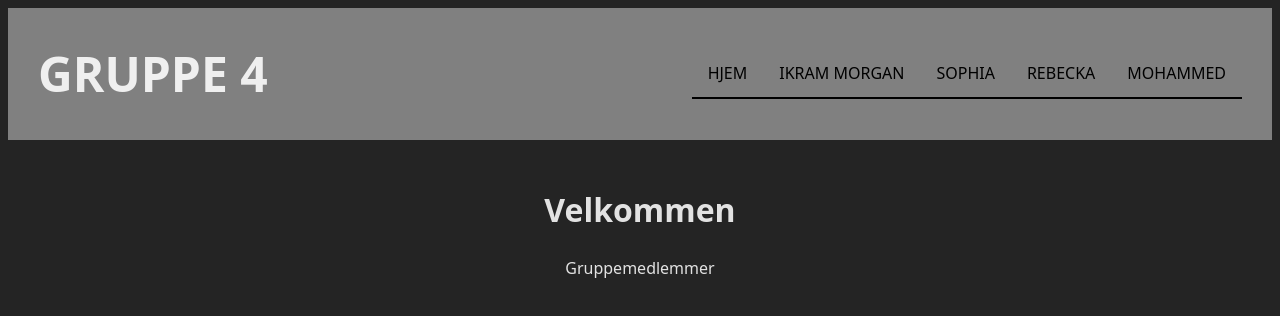
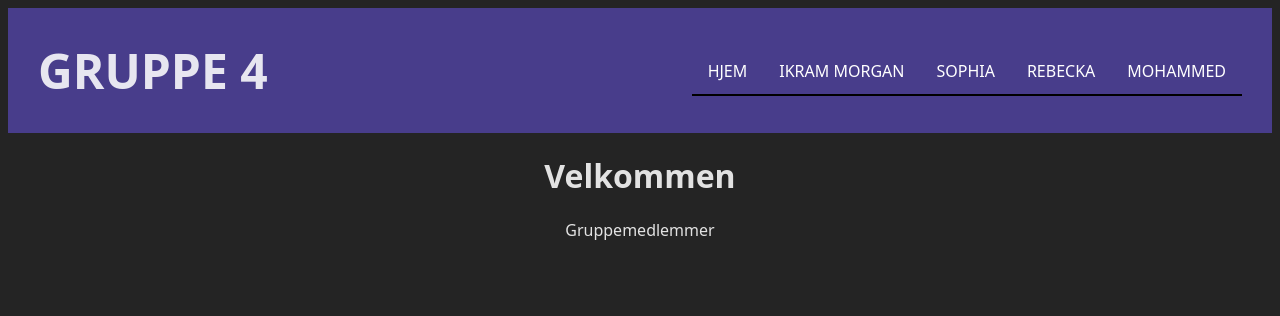
Before and after one commit to Caeum/Arbeidskrav-3_Gruppe4, a React (Vite) app: page / in a window 1280 px wide. Shown: the top 316 px of the page. Built offline with nearby package versions, Linux system fonts and the light colour scheme.

Commit message:
endring av css
gjort endringer av css, og finjustert gruppe pagen

```diff
--- a/src/App.jsx
+++ b/src/App.jsx
@@ -27,7 +27,7 @@ function App() {
             {/* Endring: Sender inn `profiles` til Meny-komponenten i stedet for `personer` for at profiles.js skal funke og blir skrevet inn i nettsiden*/}
           <Meny gruppeteam={gruppeteam} profiles={profiles} />
         </header>
-        <div className="innhold-app">
+        <div>
           <Routes>
             {/* Viser hjem-siden når path = "/" */}
             <Route path="/" element={<HomePage gruppeteam={gruppeteam} />} />
--- a/src/components/Gruppen.jsx
+++ b/src/components/Gruppen.jsx
@@ -26,7 +26,7 @@ function Gruppen({ person }) {
       {person.bio && <p>{person.bio}</p>}
       {/* Viser interesser, hvis lista finnes og ikke er tom */}
       {person.interesser && person.interesser.length > 0 && (
-        <div>
+        <div className="interesser">
           <h2>Interesser</h2>
           <ul>
             {person.interesser.map((interesse, index) => (
--- a/src/index.css
+++ b/src/index.css
@@ -1,6 +1,5 @@
 :root {
   font-family: system-ui, Avenir, Helvetica, Arial, sans-serif;
-  line-height: 1.5;
   font-weight: 400;
 
   color-scheme: light dark;
@@ -16,7 +15,6 @@
 a {
   text-transform: uppercase;
   padding: calc(0.5rem + 4px) 1rem;
-  display: inline-block;
   text-decoration: none;
   border-bottom: 2px solid #000;
 }
@@ -39,7 +37,7 @@ a:hover {
   justify-content: space-between;
   align-items:center;
   padding:30px;
-  background-color:grey;
+  background-color: darkslateblue;
 }
 
 .logo-app {
@@ -60,14 +58,23 @@ a:hover {
 
 .meny a {
   text-decoration: none;
-  color: #000;
+  color: white;
 }
 
-.innhold-app {
-  padding:25px;
+div h1{
   text-align: center;
+}
 
+div p{
+  text-align: center;
 }
+
+.interesser{
+  padding-left: 18rem;
+}
+
+
+
 
 
 img {
@@ -75,6 +82,9 @@ img {
   height:25%;
 
 }
+
+
+
 
 
 /*
--- a/src/styles/Gruppen.scss
+++ b/src/styles/Gruppen.scss
@@ -9,6 +9,7 @@
     .bilder-app {
       flex: 1 1 250px;
       max-width: 300px;
+      float: left;
 
       img {
         width: 280px;
```
